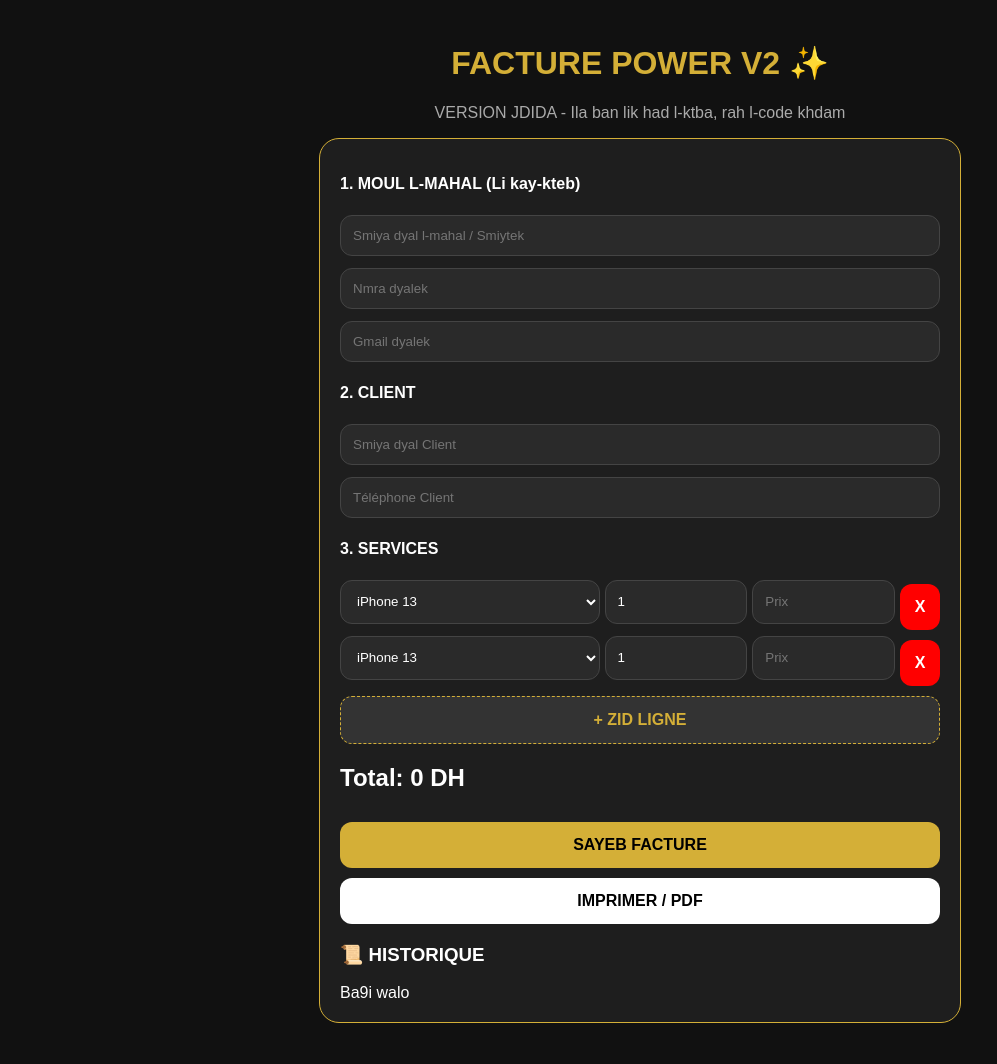
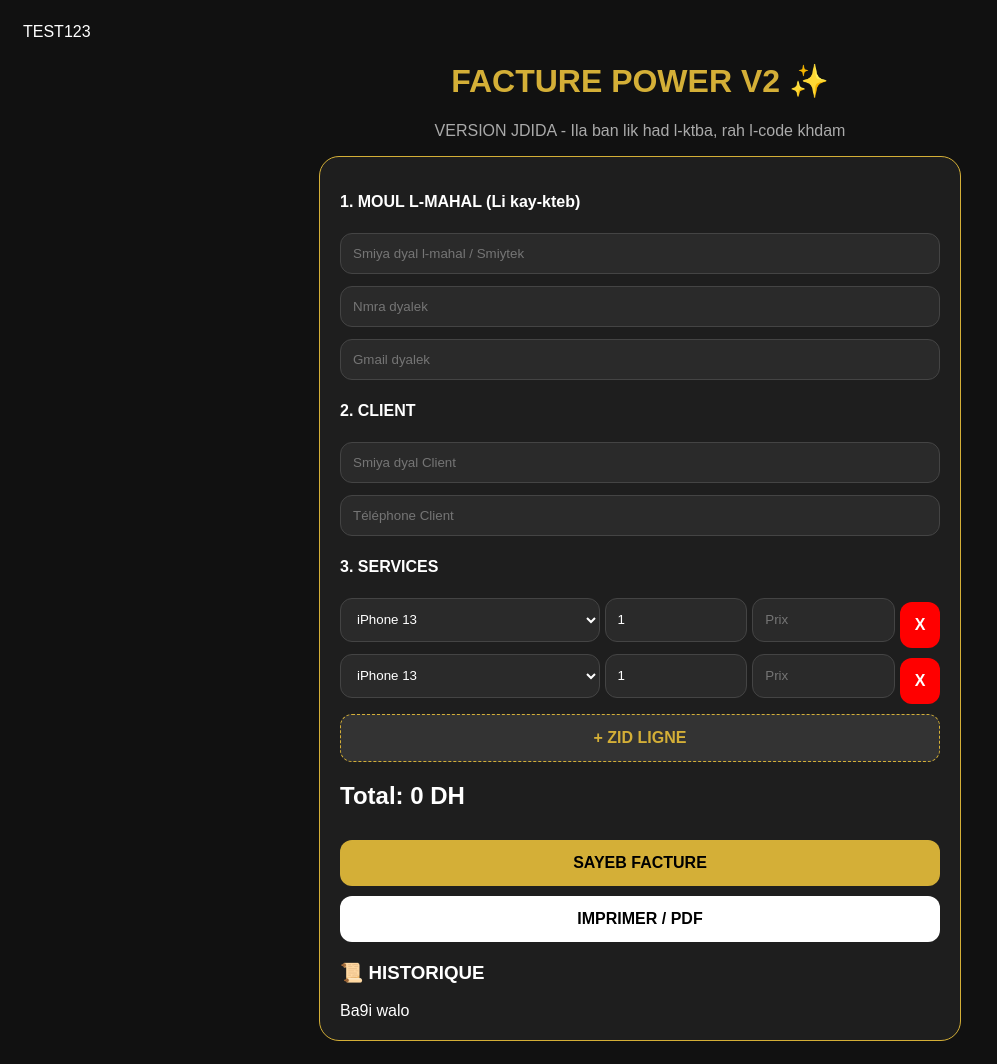
Before and after one commit to ilyassebenmouloud123-source/fucture-power, a Flask app: page / in a window 1280 px wide. Shown: the whole page, without its empty margins (0-997 px from the left). Before the commit the page ends 1023 px from the top, so only its background shows below. Run offline with Flask 3, Linux system fonts and the light colour scheme.

Commit message:
Update form.html

```diff
--- a/templates/form.html
+++ b/templates/form.html
@@ -1,3 +1,4 @@
+TEST123
 <!DOCTYPE html>
 <html><head><meta charset="UTF-8"><meta name="viewport" content="width=device-width,initial-scale=1">
 <title>FACTURE POWER V2</title>
```
